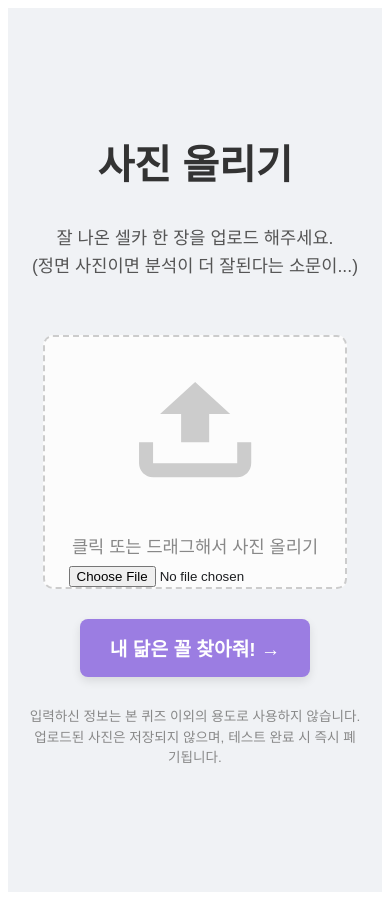
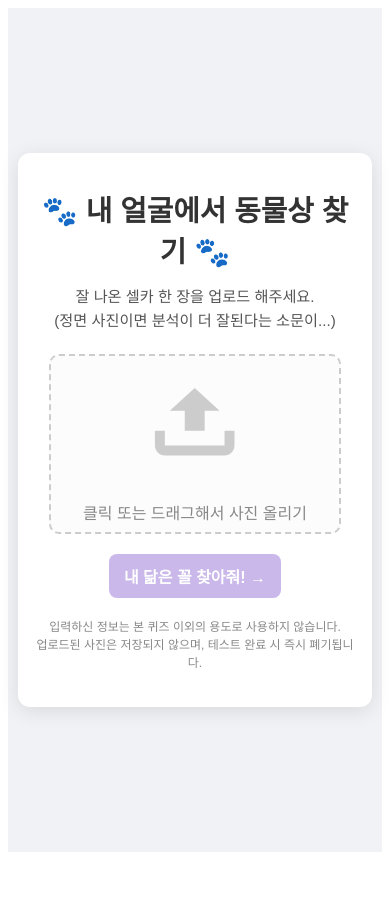
Before and after one commit to Hangje-Cho/face-famous, a React (Create React App) app: page / in a window 390 px wide. Both pictures are taken after a click on the button "동물상 찾기 시작하기". After the commit the page ends 860 px from the top, so only its background shows below. Built offline with nearby package versions, Linux system fonts and the light colour scheme.

Commit message:
WIP: Current progress

```diff
--- a/package.json
+++ b/package.json
@@ -6,7 +6,8 @@
   "scripts": {
     "dev": "nodemon index.js",
     "start": "node index.js",
-    "build": "react-scripts build"
+    "build": "react-scripts build",
+    "client-start": "CHOKIDAR_USEPOLLING=true react-scripts start"
   },
   "author": "",
   "license": "ISC",
--- a/src/App.css
+++ b/src/App.css
@@ -9,16 +9,18 @@
   justify-content: center;
   padding: 20px;
   color: #1c1e21; /* Dark text color */
+  box-sizing: border-box; /* Include padding in element's total width and height */
 }
 
 .main-page, .recognition-page {
-  background-color: #ffffff;
+  background-color: #ffffff; /* Original background */
   padding: 40px;
   border-radius: 12px;
   box-shadow: 0 4px 20px rgba(0, 0, 0, 0.1);
-  max-width: 600px;
+  max-width: 600px; /* Limit width on larger screens */
   width: 100%;
   margin: 20px auto;
+  box-sizing: border-box;
 }
 
 h1 {
@@ -32,6 +34,21 @@ p {
   font-size: 1.1rem;
   line-height: 1.6;
   margin-bottom: 25px;
+}
+
+.button-group {
+  display: flex;
+  flex-direction: column;
+  align-items: center; /* Center buttons horizontally within the group */
+  width: 100%; /* Ensure the button group takes full width to center its content */
+}
+
+.recognition-button-group {
+  display: flex;
+  flex-direction: column;
+  align-items: center; /* Center buttons horizontally within the group */
+  width: 100%; /* Ensure the button group takes full width to center its content */
+  margin-top: 15px; /* Add some top margin to separate from results */
 }
 
 .analyze-button {
@@ -49,6 +66,14 @@ p {
   align-items: center;
   justify-content: center;
   gap: 10px;
+  max-width: 300px; /* Limit button width for better aesthetics on larger screens */
+  margin-left: auto; /* Explicitly center horizontally */
+  margin-right: auto; /* Explicitly center horizontally */
+  margin-bottom: 15px; /* Add bottom margin for spacing between buttons */
+}
+
+.analyze-button:last-child {
+  margin-bottom: 0; /* Remove bottom margin for the last button in a group */
 }
 
 .analyze-button:hover {
@@ -73,6 +98,8 @@ p {
   background-color: #f9f9f9;
   border-radius: 10px;
   border: 1px solid #e0e0e0;
+  width: 100%; /* Ensure it takes full width */
+  box-sizing: border-box;
 }
 
 .result-container h2 {
@@ -117,6 +144,7 @@ p {
   background-color: #fcfcfc;
   cursor: pointer;
   transition: border-color 0.3s ease;
+  box-sizing: border-box;
 }
 
 .image-upload-container:hover {
@@ -176,3 +204,114 @@ p {
   margin-top: 30px;
   line-height: 1.5;
 }
+
+/* Mobile responsiveness */
+@media (max-width: 768px) {
+  .App {
+    padding: 10px; /* Reduce overall padding on smaller screens */
+  }
+
+  .main-page, .recognition-page {
+    padding: 20px; /* Reduce padding inside containers */
+    margin: 10px auto; /* Adjust margin */
+  }
+
+  h1 {
+    font-size: 2rem; /* Smaller heading for mobile */
+  }
+
+  p {
+    font-size: 1rem; /* Smaller paragraph text */
+    margin-bottom: 20px;
+  }
+
+  .analyze-button {
+    padding: 12px 20px;
+    font-size: 1.1rem;
+    margin-left: auto; /* Explicitly center horizontally */
+    margin-right: auto; /* Explicitly center horizontally */
+    margin-bottom: 10px; /* Smaller bottom margin for mobile */
+  }
+
+  .analyze-button:last-child {
+    margin-bottom: 0;
+  }
+
+  .result-container {
+    padding: 15px;
+  }
+
+  .result-container h2 {
+    font-size: 1.5rem;
+    margin-bottom: 15px;
+  }
+
+  .result-item {
+    font-size: 1rem;
+    padding: 8px 0;
+  }
+
+  .image-upload-container {
+    height: 200px; /* Slightly smaller upload area on mobile */
+    margin: 20px auto;
+  }
+
+  .image-upload-container .upload-icon {
+    font-size: 3rem;
+  }
+
+  .image-upload-container .upload-text {
+    font-size: 1rem;
+  }
+
+  .image-upload-container .upload-subtext {
+    font-size: 0.8rem;
+  }
+
+  .disclaimer-text {
+    font-size: 0.75rem;
+    margin-top: 20px;
+  }
+}
+
+@media (max-width: 480px) {
+  .main-page, .recognition-page {
+    padding: 15px;
+  }
+
+  h1 {
+    font-size: 1.8rem;
+  }
+
+  p {
+    font-size: 0.95rem;
+  }
+
+  .analyze-button {
+    padding: 10px 15px;
+    font-size: 1rem;
+    margin-left: auto; /* Explicitly center horizontally */
+    margin-right: auto; /* Explicitly center horizontally */
+    margin-bottom: 8px; /* Even smaller bottom margin for very small screens */
+  }
+
+  .analyze-button:last-child {
+    margin-bottom: 0;
+  }
+
+  .result-container h2 {
+    font-size: 1.3rem;
+  }
+
+  .result-item {
+    font-size: 0.9rem;
+  }
+
+  .image-upload-container {
+    height: 180px;
+  }
+
+  .image-upload-container .upload-icon {
+    font-size: 2.5rem;
+  }
+}
--- a/src/App.js
+++ b/src/App.js
@@ -2,19 +2,19 @@ import React, { useState, useRef, useEffect } from 'react';
 import './App.css';
 import * as tmImage from '@teachablemachine/image';
 
-function App() {
-  const modelURL = 'https://teachablemachine.withgoogle.com/models/oNZQSWQ5f/model.json';
-  const metadataURL = 'https://teachablemachine.withgoogle.com/models/oNZQSWQ5f/metadata.json';
-
+// RecognitionPage Component: This component encapsulates the logic for an image analysis page.
+// It can be reused for different types of analysis by passing different model URLs and content.
+function RecognitionPage({ modelURL, metadataURL, title, description, onBackToMain }) {
   const [status, setStatus] = useState('initial');
   const [predictions, setPredictions] = useState([]);
   const [imageURL, setImageURL] = useState(null);
   const [errorMessage, setErrorMessage] = useState('');
-  const [currentPage, setCurrentPage] = useState('main');
 
   const imageRef = useRef(null);
   const modelRef = useRef(null);
+  const fileInputRef = useRef(null); // Ref for the file input to clear its value
 
+  // Effect hook to revoke the object URL when imageURL changes or component unmounts
   useEffect(() => {
     return () => {
       if (imageURL) {
@@ -23,11 +23,12 @@ function App() {
     };
   }, [imageURL]);
 
+  // Handles image file upload
   const handleImageUpload = (event) => {
     const file = event.target.files[0];
     if (file) {
       if (imageURL) {
-        URL.revokeObjectURL(imageURL);
+        URL.revokeObjectURL(imageURL); // Clean up previous image URL
       }
       const url = URL.createObjectURL(file);
       setImageURL(url);
@@ -37,16 +38,18 @@ function App() {
     }
   };
 
+  // Resets the page to its initial state
   const handleReset = () => {
     setImageURL(null);
     setPredictions([]);
     setErrorMessage('');
     setStatus('initial');
-    const fileInput = document.querySelector('input[type="file"]');
-    if (fileInput) fileInput.value = '';
-    setCurrentPage('main');
+    if (fileInputRef.current) {
+      fileInputRef.current.value = ''; // Clear the file input value
+    }
   };
 
+  // Analyzes the uploaded image using the Teachable Machine model
   const analyzeImage = async () => {
     if (!imageURL) {
       alert('앗, 아직 사진이 없어요! 먼저 귀여운 얼굴 사진을 올려주세요.');
@@ -57,12 +60,14 @@ function App() {
     setErrorMessage('');
 
     try {
+      // Load the model only once
       if (!modelRef.current) {
         const model = await tmImage.load(modelURL, metadataURL);
         modelRef.current = model;
       }
 
       const model = modelRef.current;
+      // Predict the image and sort predictions by probability
       const prediction = await model.predict(imageRef.current);
       setPredictions(prediction.sort((a, b) => b.probability - a.probability));
       setStatus('result');
@@ -73,30 +78,15 @@ function App() {
     }
   };
 
-  const startRecognition = () => {
-    setCurrentPage('recognition');
-  };
-
   return (
-      <div className="App">
-        {currentPage === 'main' && (
-          <div className="main-page">
-            <h1>✨ 내 얼굴에서 동물상 찾기! ✨</h1>
-            <p>궁금하시죠? 얼굴 사진을 올리면 AI가 당신의 매력적인 동물상을 찾아드려요!</p>
-            <button className="analyze-button" onClick={startRecognition}>
-              동물상 찾기 시작하기
-            </button>
-          </div>
-        )}
-
-        {currentPage === 'recognition' && (
-          <>
-            <h1>사진 올리기</h1>
-            <p>잘 나온 셀카 한 장을 업로드 해주세요.<br />(정면 사진이면 분석이 더 잘된다는 소문이...)</p>
+    <div className="recognition-page">
+      <h1>{title}</h1>
+      {/* Using dangerouslySetInnerHTML to render HTML from description prop */}
+      <p dangerouslySetInnerHTML={{ __html: description }}></p>
 
       <div className="image-upload-container">
         {!imageURL && (
-                <>
+          <> {/* This block was removed, now restored */}
             <svg className="upload-icon" xmlns="http://www.w3.org/2000/svg" viewBox="0 0 24 24" fill="currentColor">
               <path d="M18 15v3H6v-3H4v3c0 1.1.9 2 2 2h12c1.1 0 2-.9 2-2v-3h-2zm-1-4L12 6.41 7 11h3v4h4v-4h3z"/>
             </svg>
@@ -104,12 +94,12 @@ function App() {
           </>
         )}
         <label htmlFor="file-upload" className="custom-file-upload"></label>
-              <input id="file-upload" type="file" onChange={handleImageUpload} accept="image/*" />
+        <input id="file-upload" type="file" onChange={handleImageUpload} accept="image/*" ref={fileInputRef} className="file-input" />
         {imageURL && <img src={imageURL} alt="Uploaded" ref={imageRef} className="uploaded-image" />}
       </div>
 
       {status !== 'result' && (
-                <button className="analyze-button" onClick={analyzeImage} disabled={status === 'loading'}>
+          <button className="analyze-button" onClick={analyzeImage} disabled={status === 'loading' || !imageURL}>
             {status === 'loading' ? '궁금한 동물상 분석 중...' : <>내 닮은 꼴 찾아줘! &rarr;</>}
           </button>
         )}
@@ -125,9 +115,14 @@ function App() {
                 <span className="probability">{(p.probability * 100).toFixed(1)}%</span>
               </div>
             ))}
+            <div className="recognition-button-group"> {/* New div to group buttons and apply centering */}
               <button className="analyze-button" onClick={handleReset}>
-                    처음으로 돌아가기
+                다시 분석하기
               </button>
+              <button className="analyze-button" onClick={onBackToMain}>
+                메인 페이지로
+              </button>
+            </div>
           </div>
         )}
 
@@ -135,7 +130,73 @@ function App() {
           입력하신 정보는 본 퀴즈 이외의 용도로 사용하지 않습니다.<br />
           업로드된 사진은 저장되지 않으며, 테스트 완료 시 즉시 폐기됩니다.
         </p>
-            </>
+    </div>
+  );
+}
+
+// Main App Component
+function App() {
+  // Model URLs for the animal face recognition page
+  const animalFaceModelURL = 'https://teachablemachine.withgoogle.com/models/oNZQSWQ5f/model.json';
+  const animalFaceMetadataURL = 'https://teachablemachine.withgoogle.com/models/oNZQSWQ5f/metadata.json';
+
+  // Model URLs for the new page (currently using the same model as animal face recognition)
+  const newPageModelURL = 'https://teachablemachine.withgoogle.com/models/oNZQSWQ5f/model.json';
+  const newPageMetadataURL = 'https://teachablemachine.withgoogle.com/models/oNZQSWQ5f/metadata.json';
+
+  const [currentPage, setCurrentPage] = useState('main');
+
+  // Handlers to navigate to different pages
+  const startAnimalFaceRecognition = () => {
+    setCurrentPage('animalFaceRecognition');
+  };
+
+  const startNewPageRecognition = () => {
+    setCurrentPage('newPageRecognition');
+  };
+
+  const backToMain = () => {
+    setCurrentPage('main');
+  };
+
+  return (
+    <div className="App">
+      {/* Main Page: Allows selection of which recognition page to visit */}
+      {currentPage === 'main' && (
+        <div className="main-page">
+          <h1>✨ 내 얼굴에서 동물상 찾기! ✨</h1>
+          <p>궁금하시죠? 얼굴 사진을 올리면 AI가 당신의 매력적인 동물상을 찾아드려요!</p>
+          <div className="button-group"> {/* Re-added div to group buttons */}
+            <button className="analyze-button" onClick={startAnimalFaceRecognition}>
+              동물상 찾기 시작하기
+            </button>
+            <button className="analyze-button" onClick={startNewPageRecognition}>
+              새로운 분석 시작하기
+            </button>
+          </div>
+        </div>
+      )}
+
+      {/* Animal Face Recognition Page */}
+      {currentPage === 'animalFaceRecognition' && (
+        <RecognitionPage
+          modelURL={animalFaceModelURL}
+          metadataURL={animalFaceMetadataURL}
+          title="🐾 내 얼굴에서 동물상 찾기 🐾"
+          description="잘 나온 셀카 한 장을 업로드 해주세요.<br />(정면 사진이면 분석이 더 잘된다는 소문이...)"
+          onBackToMain={backToMain}
+        />
+      )}
+
+      {/* New Recognition Page (a copy of the animal face page functionality) */}
+      {currentPage === 'newPageRecognition' && (
+        <RecognitionPage
+          modelURL={newPageModelURL}
+          metadataURL={newPageMetadataURL}
+          title="✨ 신규 분석 페이지 ✨"
+          description="이곳은 새로운 분석 페이지입니다.<br />동물상 분석과 동일한 기능을 제공합니다."
+          onBackToMain={backToMain}
+        />
       )}
     </div>
   );
```
Also changed, not shown: 12 other files (tests, documents, lock files or other folders). Lines whose indentation alone changed are shown as unchanged.
